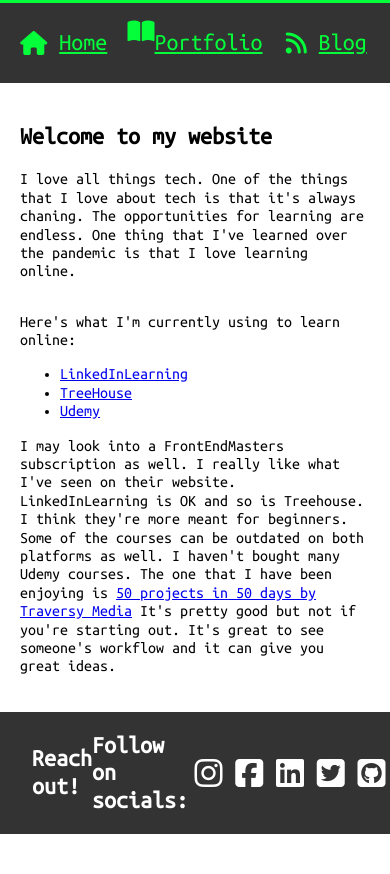
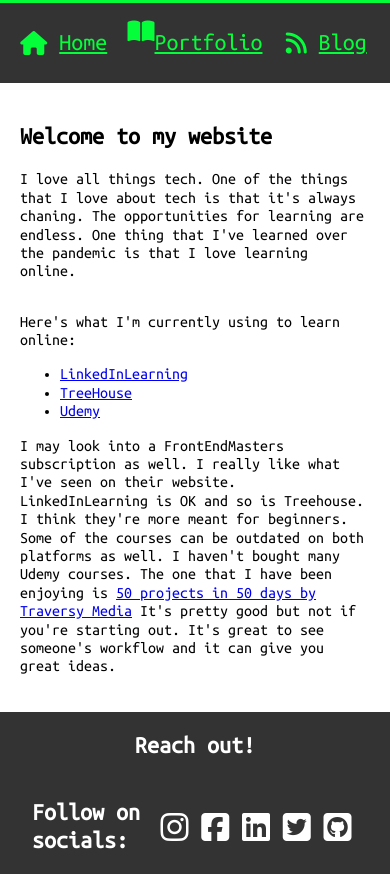
Before and after one commit to fosteeco/christianfoster.io, a plain HTML site: page index.html in a window 390 px wide. Shown: the part 314-1188 px from the top of the page. Before the commit the page ends 1148 px from the top, so only its background shows below. Drawn offline with Linux system fonts and the light colour scheme.

Commit message:
Fixed footer for smaller screens

```diff
--- a/style.css
+++ b/style.css
@@ -7,6 +7,7 @@ body {
   height: 100vh;
   display: flex;
   flex-direction: column;
+  font-size: 1rem;
 }
 header.main-header {
   display: flex;
@@ -170,3 +171,9 @@ footer .social-icons {
   height: 100%;
   width: 100px;
 }
+
+@media screen and (max-width: 640px) {
+  footer .footer-wrap {
+    flex-direction: column;
+  }
+}
```
